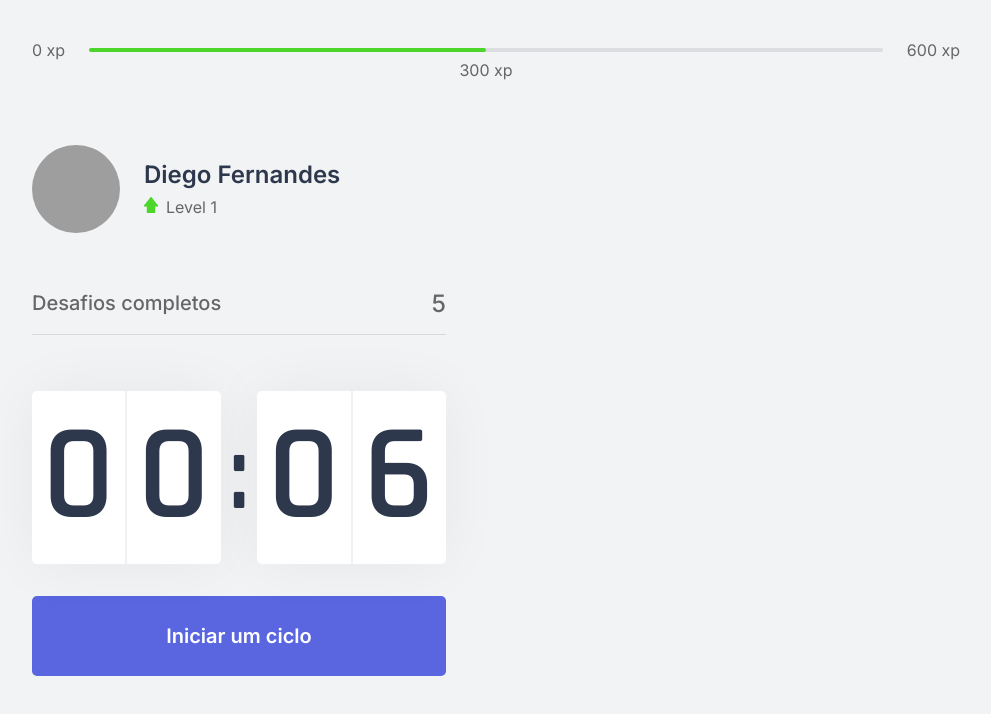
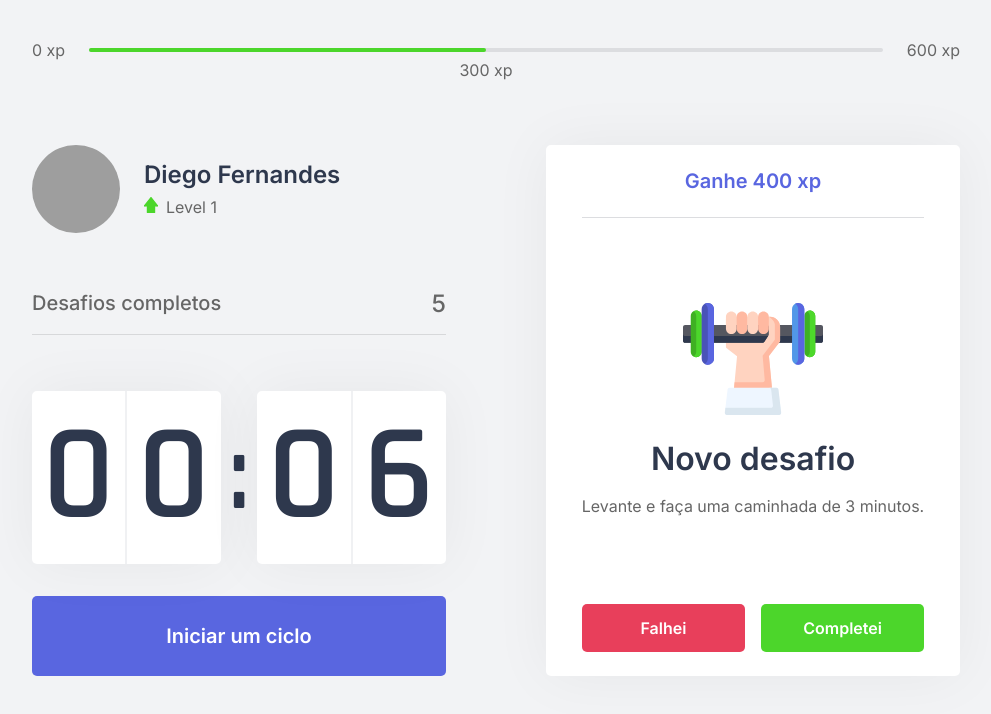
Before and after one commit to DouglasVarollo/NLW4-react, a Next.js app: page / in a window 1280 px wide. Shown: the top 714 px of the page, without its empty margins (144-1135 px from the left). Built offline with nearby package versions, Linux system fonts and the light colour scheme; grey boxes are pictures that could not be loaded.

Commit message:
Add ChallengeBox component

```diff
--- /dev/null
+++ b/src/components/ChallengeBox.tsx
@@ -0,0 +1,37 @@
+import styles from '../styles/components/ChallengeBox.module.css';
+
+export function ChallengeBox() {
+  const hasActiveChallenge = true;
+
+  return (
+    <div className={styles.challengeBoxContainer}>
+      {hasActiveChallenge ? (
+        <div className={styles.challengeActive}>
+          <header>Ganhe 400 xp</header>
+
+          <main>
+            <img src="icons/body.svg" />
+
+            <strong>Novo desafio</strong>
+
+            <p>Levante e faça uma caminhada de 3 minutos.</p>
+          </main>
+
+          <footer>
+            <button className={styles.challengeFailedButton}>Falhei</button>
+            <button className={styles.challengeSucceededButton}>Completei</button>
+          </footer>
+        </div>
+      ) : (
+        <div className={styles.challengeNotActive}>
+          <strong>Finalize um ciclo para receber um desafio</strong>
+
+          <p>
+            <img alt="Level Up" src="icons/level-up.svg" />
+            Avance de level completando desafios.
+          </p>
+        </div>
+      )}
+    </div>
+  );
+}
--- a/src/pages/index.tsx
+++ b/src/pages/index.tsx
@@ -1,5 +1,6 @@
 import Head from 'next/head';
 
+import { ChallengeBox } from '../components/ChallengeBox';
 import { CompletedChallenges } from '../components/CompletedChallenges';
 import { Countdown } from '../components/Countdown';
 import { ExperienceBar } from '../components/ExperienceBar';
@@ -22,7 +23,9 @@
           <Countdown />
         </div>
 
-        <div></div>
+        <div>
+          <ChallengeBox />
+        </div>
       </section>
     </div>
   );
--- /dev/null
+++ b/src/styles/components/ChallengeBox.module.css
@@ -0,0 +1,101 @@
+.challengeBoxContainer {
+  display: flex;
+  flex-direction: column;
+  justify-content: center;
+  align-items: center;
+  height: 100%;
+  padding: 1.5rem 2rem;
+  border-radius: 5px;
+  background-color: var(--white);
+  box-shadow: 0 0 60px rgba(0, 0, 0, 0.05);
+  text-align: center;
+}
+
+.challengeNotActive {
+  display: flex;
+  flex-direction: column;
+  align-items: center;
+}
+
+.challengeNotActive strong {
+  font-size: 1.5rem;
+  font-weight: 500;
+  line-height: 1.4;
+}
+
+.challengeNotActive p {
+  display: flex;
+  flex-direction: column;
+  align-items: center;
+  max-width: 70%;
+  margin-top: 3rem;
+  line-height: 1.4;
+}
+
+.challengeNotActive p img {
+  margin-bottom: 1rem;
+}
+
+.challengeActive {
+  display: flex;
+  flex-direction: column;
+  height: 100%;
+}
+
+.challengeActive header {
+  padding: 0 2rem 1.5rem;
+  font-size: 1.25rem;
+  font-weight: 600;
+  color: var(--blue);
+  border-bottom: 1px solid var(--gray-line);
+}
+
+.challengeActive main {
+  flex: 1;
+  display: flex;
+  flex-direction: column;
+  justify-content: center;
+  align-items: center;
+}
+
+.challengeActive main strong {
+  margin: 1.5rem 0 1rem;
+  font-size: 2rem;
+  font-weight: 600;
+  color: var(--title);
+}
+
+.challengeActive main p {
+  line-height: 1.5;
+}
+
+.challengeActive footer {
+  display: grid;
+  grid-template-columns: repeat(2, 1fr);
+  gap: 1rem;
+}
+
+.challengeActive footer button {
+  display: flex;
+  justify-content: center;
+  align-items: center;
+  height: 3rem;
+  border-radius: 5px;
+  font-size: 1rem;
+  font-weight: 600;
+  color: var(--white);
+  border: 0;
+  transition: filter 0.2s;
+}
+
+.challengeActive footer button:hover {
+  filter: brightness(0.9);
+}
+
+.challengeActive footer button.challengeFailedButton {
+  background-color: var(--red);
+}
+
+.challengeActive footer button.challengeSucceededButton {
+  background-color: var(--green);
+}
```
